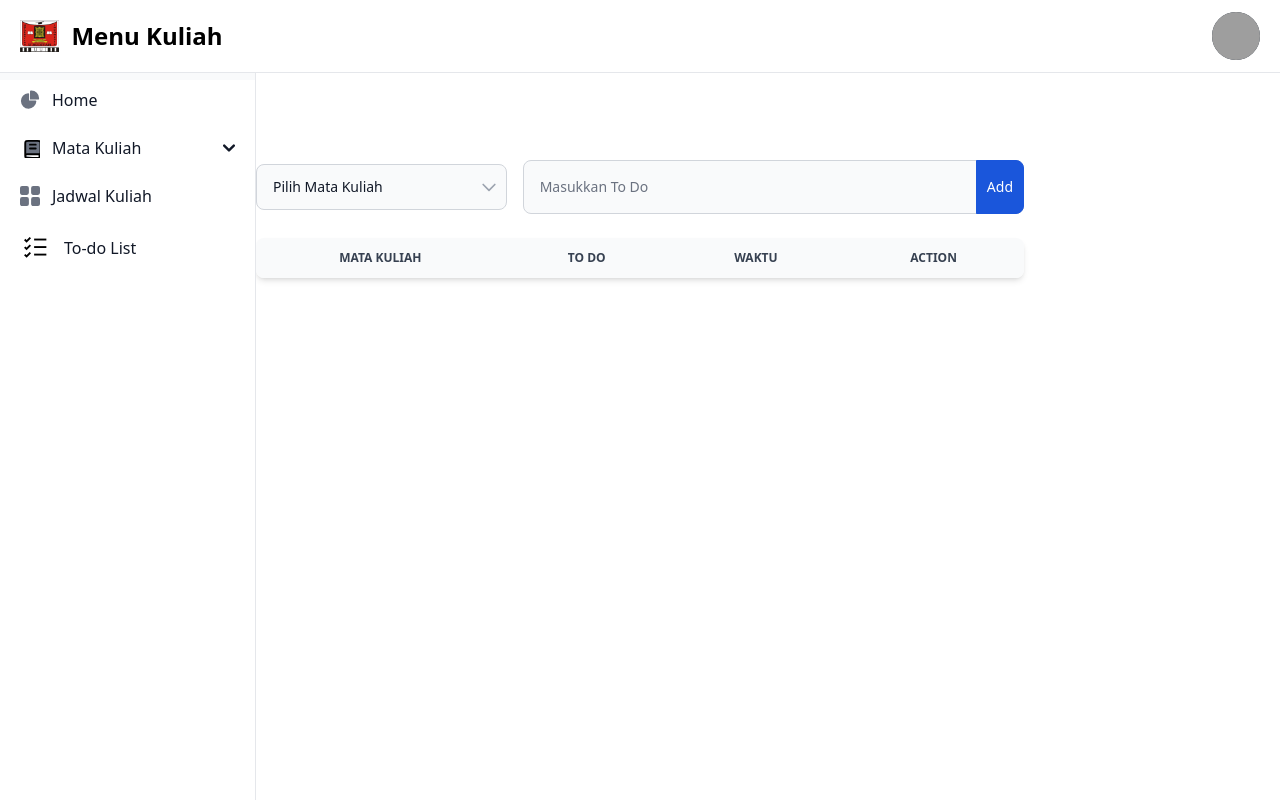
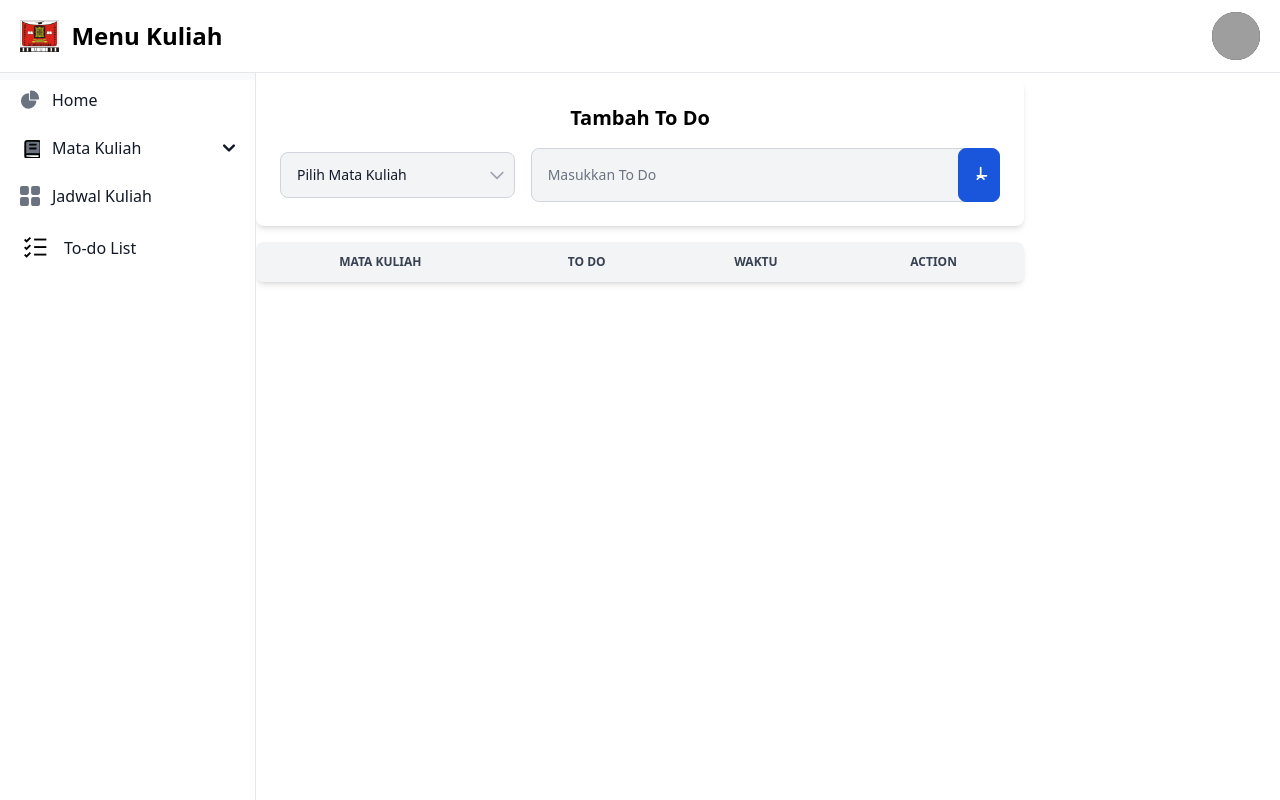
Before and after one commit to djaroephon/MenuKuliah, a Vue app: page /todo in a window 1280 px wide. Built offline with nearby package versions, Linux system fonts and the light colour scheme; grey boxes are pictures that could not be loaded.

Commit message:
Update TodoView.vue

```diff
--- a/src/views/TodoView.vue
+++ b/src/views/TodoView.vue
@@ -1,13 +1,14 @@
 <template>
-    <div class="flex flex-col items-center mt-40 w-full"> <!-- Menggunakan margin-top untuk jarak dari atas -->
+  <div class="flex flex-col items-center mt-20 w-full"> <!-- Menggunakan margin-top untuk jarak dari atas -->
     <!-- Form untuk input To Do -->
-      <form @submit="handleSubmit" class="w-full max-w-3xl"> <!-- Form di bagian atas -->
-        <div class="flex items-center space-x-4">
+    <form @submit="handleSubmit" class="w-full max-w-3xl bg-white rounded-lg shadow-md p-6"> <!-- Form dengan background putih -->
+      <h2 class="text-xl font-semibold mb-4 text-center">Tambah To Do</h2> <!-- Judul Form -->
+      <div class="flex items-center space-x-4 mt-4"> <!-- Menambahkan margin-top pada flex container -->
         <!-- Dropdown untuk Mata Kuliah -->
         <div class="relative w-1/3">
           <select
             v-model="selectedMatkul"
-              class="block w-full px-4 py-3 pr-8 text-sm text-gray-900 bg-gray-50 border border-gray-300 rounded-lg focus:ring-blue-500 focus:border-blue-500 dark:bg-gray-700 dark:border-gray-600 dark:placeholder-gray-400 dark:text-white dark:focus:border-blue-500 transition duration-200 ease-in-out appearance-none"
+            class="block w-full px-4 py-3 pr-8 text-sm text-gray-900 bg-gray-100 border border-gray-300 rounded-lg focus:ring-2 focus:ring-blue-500 focus:border-blue-500 dark:bg-gray-700 dark:border-gray-600 dark:text-white transition duration-200 ease-in-out appearance-none"
           >
             <option value="" disabled>Pilih Mata Kuliah</option>
             <option value="PTI">PTI</option>
@@ -17,8 +18,6 @@
             <option value="Algoritma">Algoritma</option>
             <option value="KSI">KSI</option>
           </select>
-
-            <!-- Ikon dropdown -->
           <div class="absolute inset-y-0 right-0 flex items-center px-2 pointer-events-none">
             <svg class="w-5 h-5 text-gray-400" xmlns="http://www.w3.org/2000/svg" fill="none" viewBox="0 0 24 24" stroke="currentColor">
               <path stroke-linecap="round" stroke-linejoin="round" stroke-width="2" d="M19 9l-7 7-7-7" />
@@ -31,24 +30,26 @@
           <input
             type="text"
             v-model="todoInput"
-              class="block p-4 w-full text-sm text-gray-900 bg-gray-50 border border-gray-300 rounded-lg focus:ring-blue-500 focus:border-blue-500 dark:bg-gray-700 dark:border-gray-600 dark:placeholder-gray-400 dark:text-white dark:focus:border-blue-500 transition duration-200 ease-in-out"
+            class="block p-4 w-full text-sm text-gray-900 bg-gray-100 border border-gray-300 rounded-lg focus:ring-2 focus:ring-blue-500 focus:border-blue-500 dark:bg-gray-700 dark:border-gray-600 dark:text-white transition duration-200 ease-in-out"
             placeholder="Masukkan To Do"
             required
           />
-
-            <!-- Tombol Add -->
           <button
             type="submit"
-              class="absolute top-0 right-0 p-2.5 h-full text-sm font-medium text-white bg-blue-700 rounded-e-lg border border-blue-700 hover:bg-blue-800 focus:ring-4 focus:outline-none focus:ring-blue-300 dark:bg-blue-600 dark:hover:bg-blue-700 dark:focus:ring-blue-800 transition duration-200 ease-in-out"
+            class="absolute top-0 right-0 p-2.5 h-full text-sm font-medium text-white bg-blue-700 rounded-lg border border-blue-700 hover:bg-blue-800 focus:ring-4 focus:outline-none focus:ring-blue-300 transition duration-200 ease-in-out"
           >
-              Add
+            <svg xmlns="http://www.w3.org/2000/svg" fill="none" viewBox="0 0 24 24" stroke="currentColor" class="w-5 h-5">
+              <path stroke-linecap="round" stroke-linejoin="round" stroke-width="2" d="M14 3v10h7m-7 0h-4m4 0l-4 4m4-4l4 4" />
+            </svg>
           </button>
         </div>
       </div>
     </form>
-      <div class="relative overflow-x-auto shadow-md sm:rounded-lg w-full max-w-3xl mt-6"> <!-- Menambahkan margin-top agar tidak terlalu dekat dengan input -->
+
+    <!-- Tabel To Do -->
+    <div class="relative overflow-x-auto shadow-md sm:rounded-lg w-full max-w-3xl mt-4"> <!-- Mengurangi margin-top untuk tabel -->
       <table class="min-w-full text-sm text-left text-gray-500 dark:text-gray-400">
-          <thead class="text-xs text-gray-700 uppercase bg-gray-50 dark:bg-gray-700 dark:text-gray-400 text-center">
+        <thead class="text-xs text-gray-700 uppercase bg-gray-100 dark:bg-gray-700 dark:text-gray-400 text-center">
           <tr>
             <th scope="col" class="px-2 py-3 md:px-6 md:py-3">Mata Kuliah</th>
             <th scope="col" class="px-2 py-3 md:px-6 md:py-3">To Do</th>
@@ -57,7 +58,7 @@
           </tr>
         </thead>
         <tbody>
-            <tr v-for="(item, index) in todo" :key="index" class="bg-white border-b dark:bg-gray-800 dark:border-gray-700 text-center">
+          <tr v-for="(item, index) in todo" :key="index" class="bg-white border-b dark:bg-gray-800 dark:border-gray-700 text-center hover:bg-gray-100 dark:hover:bg-gray-600 transition duration-200">
             <th scope="row" class="px-2 py-4 font-medium text-gray-900 whitespace-nowrap dark:text-white">
               {{ item.matkul }}
             </th>
@@ -66,7 +67,7 @@
             <td class="px-2 py-4">
               <button
                 @click="todo.splice(index, 1)"
-                  class="text-red-500 hover:underline"
+                class="text-red-500 hover:underline transition duration-200"
               >
                 Hapus
               </button>
@@ -77,7 +78,6 @@
     </div>
   </div>
 </template>
-
 
 <script setup>
 import { ref, onMounted, watch } from 'vue';
@@ -92,7 +92,6 @@
   event.preventDefault(); // Mencegah form refresh
 
   // Validasi input
-
   if (!todoInput.value) {
     alert('Silakan masukkan to do');
     return;
@@ -129,13 +128,14 @@
 
 <style scoped>
 /* Styling untuk margin dan padding yang lebih sesuai */
-  .mt-16 {
-    margin-top: 4rem;
+.mt-10 {
+  margin-top: 2.5rem;
 }
 
-  .mt-6 {
-    margin-top: 1.5rem;
+.mt-4 { /* Mengurangi margin-top untuk tabel */
+  margin-top: 1rem;
 }
+
 select {
   -moz-appearance: none;
   -webkit-appearance: none;
```
Lines whose indentation alone changed are shown as unchanged.
